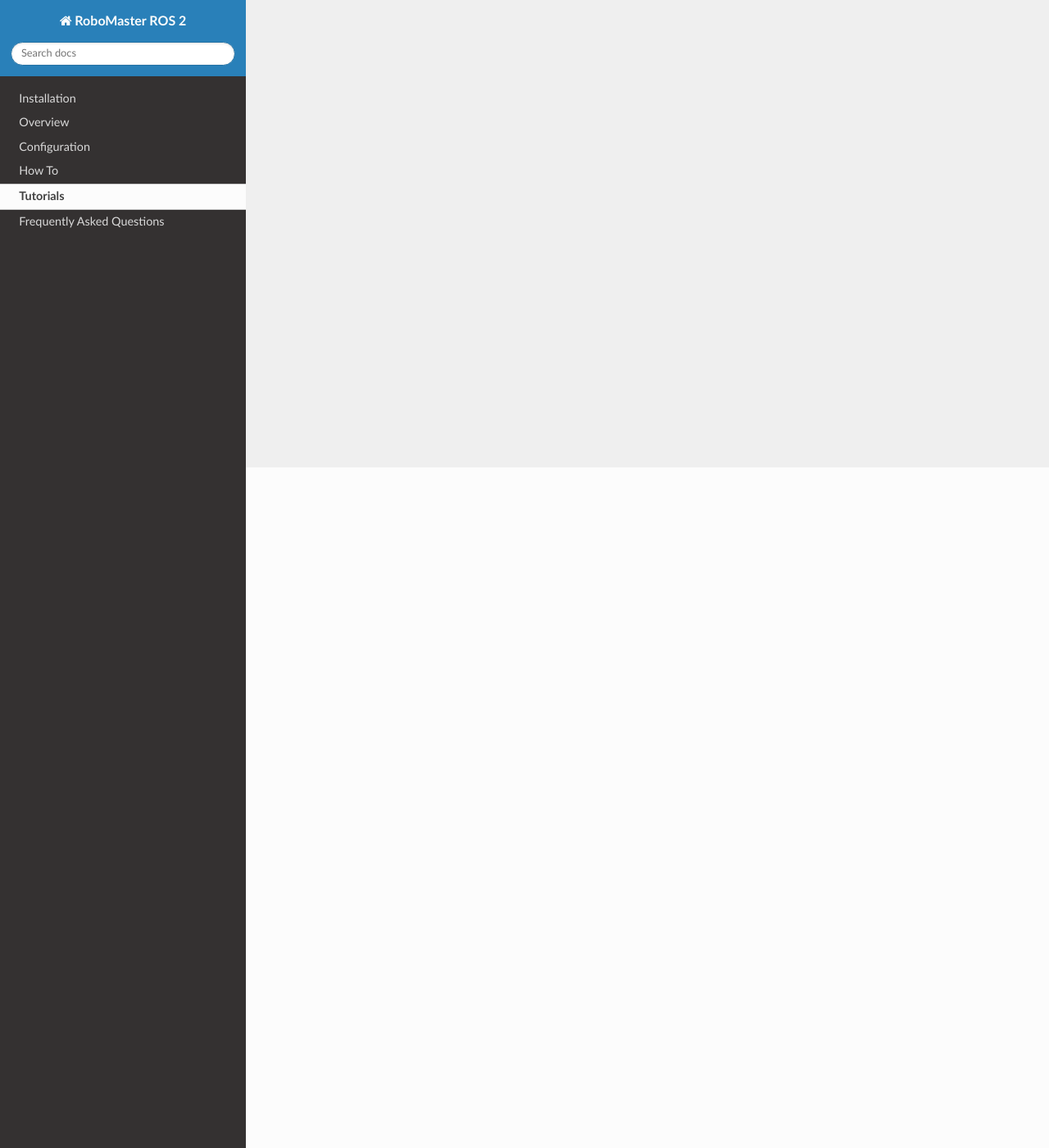
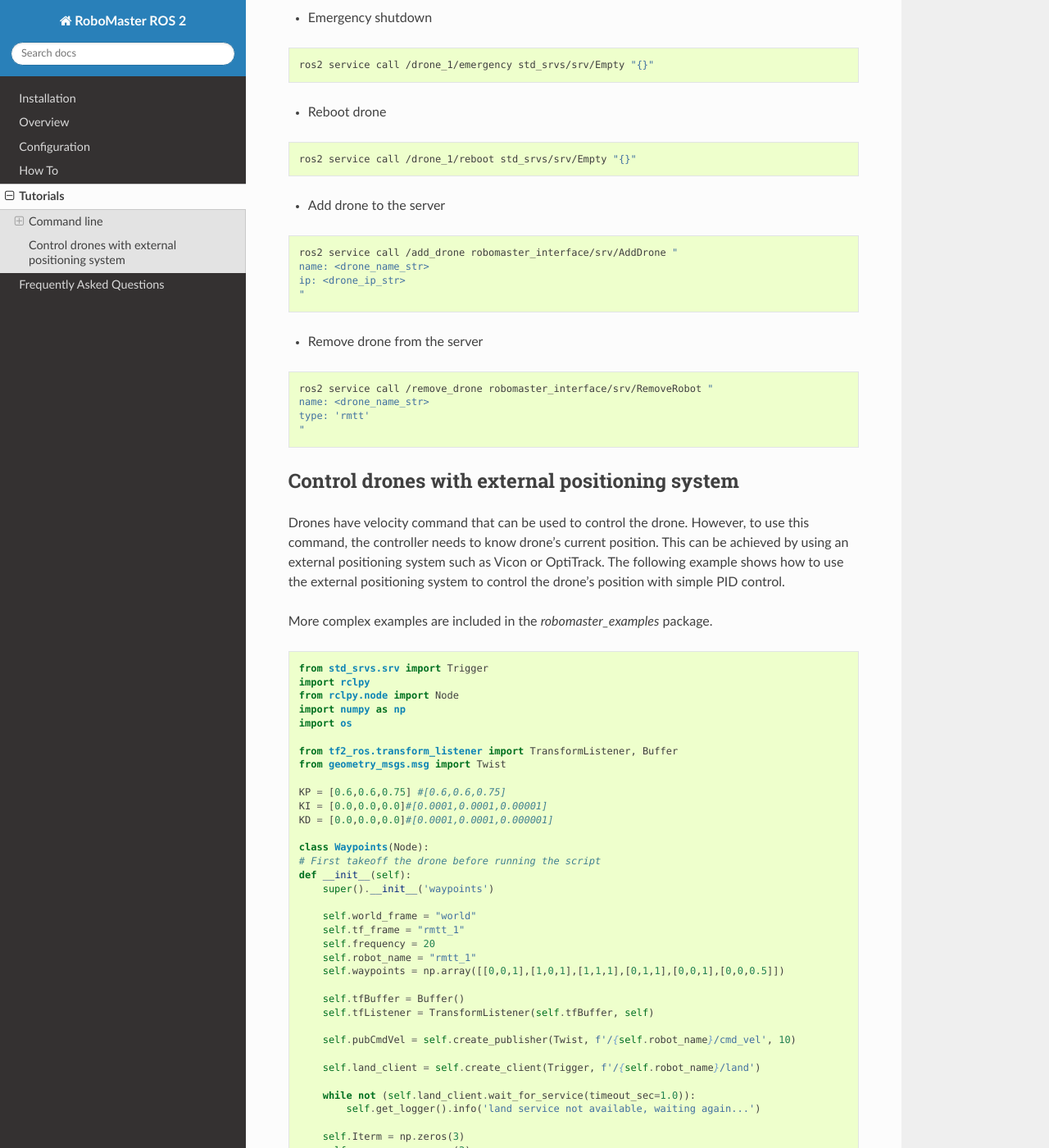
Before and after one commit to L2S-lab/robomaster_ros2, a Sphinx documentation site: the page built from docs/tutorials.rst, in a window 1280 px wide and 1400 px high, scrolled down 830 px. Shown: the whole window at 82% size. Built offline with Sphinx 7.4.7 and the Read the Docs theme 3.1.0, drawn with Linux system fonts in a browser that asks for light colours; formulas are drawn with MathJax 3; pages that are not in the unit, such as notebooks, are missing from menus; some of the changed text lies outside the part shown.

Commit message:
update docs

```diff
--- a/docs/howto.rst
+++ b/docs/howto.rst
@@ -76,6 +76,7 @@
 
 .. code-block:: text
 
+    Keyboard commands:
     Press <alt>+a to arm all the drones
     Press <alt>+e for an emergency call to all drones
     Press <alt>+l to land all drones
--- a/docs/tutorials.rst
+++ b/docs/tutorials.rst
@@ -2,3 +2,191 @@
 
 Tutorials
 =========
+
+Command line
+------------
+
+Drones
+^^^^^^
+- Takeoff all the connected drones
+.. code-block:: bash
+
+   ros2 service call /takeoff_all std_srvs/srv/Trigger "{}"
+
+- Land all the connected drones
+.. code-block:: bash
+
+   ros2 service call /land_all std_srvs/srv/Trigger "{}"
+
+- Takeoff individual drones
+.. code-block:: bash
+
+   ros2 service call /drone_1/takeoff robomaster_interface/srv/Takeoff "{height: 0.0}"
+
+- Land individual drones
+.. code-block:: bash
+
+   ros2 service call /drone_1/land std_srvs/srv/Trigger "{}"
+
+- Soft emergency landing
+.. code-block:: bash
+
+   ros2 service call /drone_1/soft_emergency std_srvs/srv/Trigger "{}"
+
+- Emergency shutdown
+.. code-block:: bash
+
+   ros2 service call /drone_1/emergency std_srvs/srv/Empty "{}"
+
+- Reboot drone
+.. code-block:: bash
+
+    ros2 service call /drone_1/reboot std_srvs/srv/Empty "{}"
+
+- Add drone to the server
+.. code-block:: bash
+
+    ros2 service call /add_drone robomaster_interface/srv/AddDrone "
+    name: <drone_name_str>
+    ip: <drone_ip_str>
+    "
+
+- Remove drone from the server
+.. code-block:: bash
+
+    ros2 service call /remove_drone robomaster_interface/srv/RemoveRobot "
+    name: <drone_name_str>
+    type: 'rmtt'
+    "
+
+
+
+
+
+
+
+Control drones with external positioning system
+-----------------------------------------------
+
+Drones have velocity command that can be used to control the drone. However, to use this command, the controller needs to know drone's current position. This can be achieved by using an external positioning system such as Vicon or OptiTrack. The following example shows how to use the external positioning system to control the drone's position with simple PID control.
+
+More complex examples are included in the `robomaster_examples` package.
+
+.. code-block:: python
+
+    from std_srvs.srv import Trigger
+    import rclpy
+    from rclpy.node import Node
+    import numpy as np
+    import os
+
+    from tf2_ros.transform_listener import TransformListener, Buffer
+    from geometry_msgs.msg import Twist
+
+    KP = [0.6,0.6,0.75] #[0.6,0.6,0.75]
+    KI = [0.0,0.0,0.0]#[0.0001,0.0001,0.00001]
+    KD = [0.0,0.0,0.0]#[0.0001,0.0001,0.000001]
+
+    class Waypoints(Node):
+    # First takeoff the drone before running the script
+    def __init__(self):
+        super().__init__('waypoints')
+
+        self.world_frame = "world"
+        self.tf_frame = "rmtt_1"
+        self.frequency = 20
+        self.robot_name = "rmtt_1"
+        self.waypoints = np.array([[0,0,1],[1,0,1],[1,1,1],[0,1,1],[0,0,1],[0,0,0.5]])
+
+        self.tfBuffer = Buffer()
+        self.tfListener = TransformListener(self.tfBuffer, self)
+
+        self.pubCmdVel = self.create_publisher(Twist, f'/{self.robot_name}/cmd_vel', 10)
+
+        self.land_client = self.create_client(Trigger, f'/{self.robot_name}/land')
+
+        while not (self.land_client.wait_for_service(timeout_sec=1.0)):
+            self.get_logger().info('land service not available, waiting again...')
+
+        self.Iterm = np.zeros(3)
+        self.e_prev = np.zeros(3)
+
+        self.land_req = Trigger.Request()
+        self._timer = self.create_timer(1.0/self.frequency, self.control_loop)
+
+    def get_transform(self, source_frame, target_frame):
+        return self.tfBuffer.lookup_transform(source_frame, target_frame, rclpy.time.Time())
+
+    def send_land_request(self):
+        self.land_client.call_async(self.land_req)
+        self.get_logger().info('Land request sent!')
+
+    def control_loop(self):
+        dt = self._timer.time_since_last_call() / 1e9
+        if dt == 0: return # Avoid division by zero on the first call
+
+        try:
+            transform = self.get_transform(self.world_frame, self.tf_frame)
+        except Exception as e:
+            self.get_logger().warn(f'Could not get transform: {e}')
+            return
+
+        current_pos = np.array([
+            transform.transform.translation.x,
+            transform.transform.translation.y,
+            transform.transform.translation.z
+        ])
+
+        target_pos = self.waypoints[0]
+        error_pos = target_pos - current_pos
+
+        # --- PID Calculation for each axis ---
+        # Proportional
+        p_term = KP * error_pos
+
+        # Integral
+        self.Iterm += error_pos * dt
+        i_term = KI * self.Iterm
+
+        # Derivative
+        d_term = KD * (error_pos - self.e_prev) / dt
+
+        # Update previous error
+        self.e_prev = error_pos
+
+        # --- Calculate velocity command ---
+        pid_result = p_term + i_term + d_term
+
+        cmd = Twist()
+        # Clamp the output velocity to a safe range
+        cmd.linear.x = np.clip(pid_result[0], -0.8, 0.8)
+        cmd.linear.y = np.clip(pid_result[1], -0.8, 0.8)
+        cmd.linear.z = np.clip(pid_result[2], -0.8, 0.8)
+
+        self.pubCmdVel.publish(cmd)
+
+        # --- Waypoint switching logic ---
+        dist_to_target = np.linalg.norm(error_pos)
+        if dist_to_target < 0.2:
+            self.get_logger().info(f'Reached waypoint {target_pos}, distance: {dist_to_target:.2f}m')
+            self.waypoints = np.delete(self.waypoints, 0, 0)
+
+            # Reset PID state to prevent integral windup from affecting the next waypoint
+            self.Iterm = np.zeros(3)
+            self.e_prev = np.zeros(3)
+
+            if len(self.waypoints) == 0:
+                self.get_logger().info('All waypoints reached. Landing...')
+                self.send_land_request()
+                self._timer.destroy()
+
+    def main(args=None):
+        rclpy.init(args=args)
+        waypoints = Waypoints()
+        try:
+            rclpy.spin(waypoints)
+        except KeyboardInterrupt:
+            waypoints.send_land_request()
+            pass
+        waypoints.destroy_node()
+        rclpy.shutdown()
```
